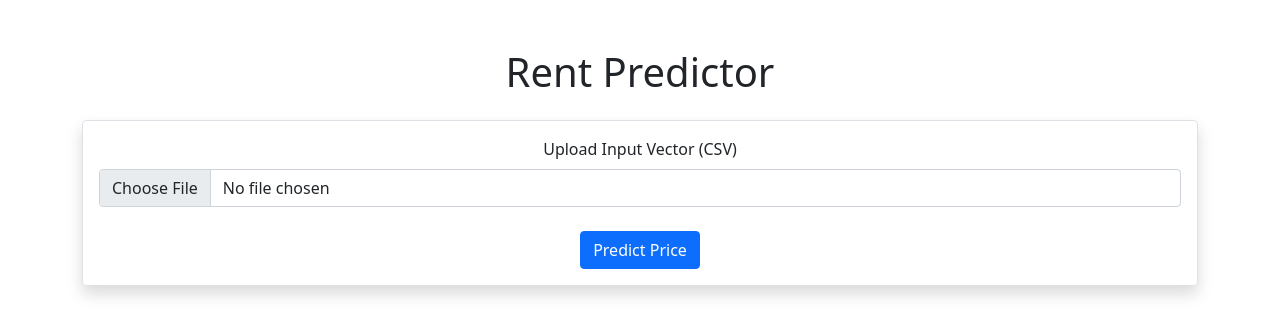
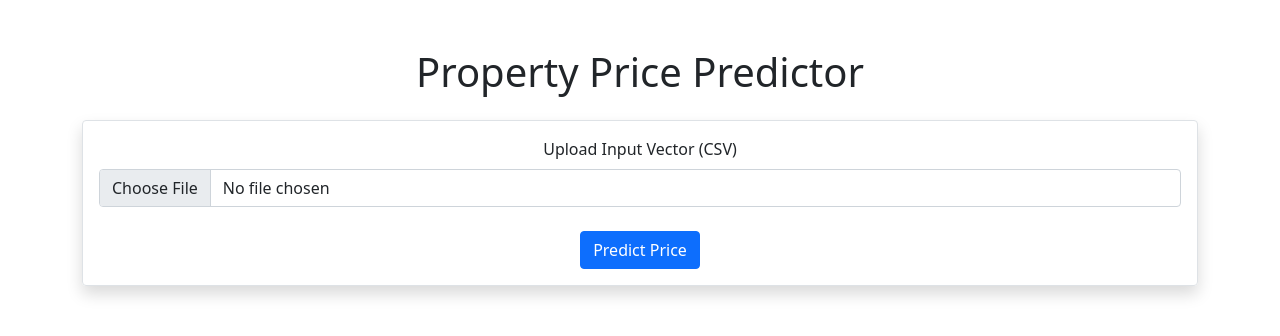
Before and after one commit to oliviervroom/realestate_predictor, a Flask app: page / in a window 1280 px wide. Shown: the top 336 px of the page. Run offline with Flask 3, Linux system fonts and the light colour scheme; parts of the project's set-up code (start-up, migrations or seed data) failed here and were passed over.

Commit message:
Update index.html

```diff
--- a/Backend/inal-cs682/templates/index.html
+++ b/Backend/inal-cs682/templates/index.html
@@ -2,7 +2,7 @@
 <html lang="en">
 <head>
     <meta charset="UTF-8">
-    <title>Rent Predictor</title>
+    <title>Property Price Predictor</title>
     <meta name="viewport" content="width=device-width, initial-scale=1">
     <!-- Bootstrap CSS -->
     <link href="https://cdn.jsdelivr.net/npm/bootstrap@5.0.0-beta2/dist/css/bootstrap.min.css" rel="stylesheet"
@@ -11,7 +11,7 @@
 <body>
 
     <div class="container mt-5">
-        <h1 class="text-center mb-4">Rent Predictor</h1>
+        <h1 class="text-center mb-4">Property Price Predictor</h1>
         <form class="p-3 text-center border rounded shadow" action="/" method="post" enctype="multipart/form-data">
             <div class="mb-3">
                 <label for="inputvector" class="form-label">Upload Input Vector (CSV)</label>
```
